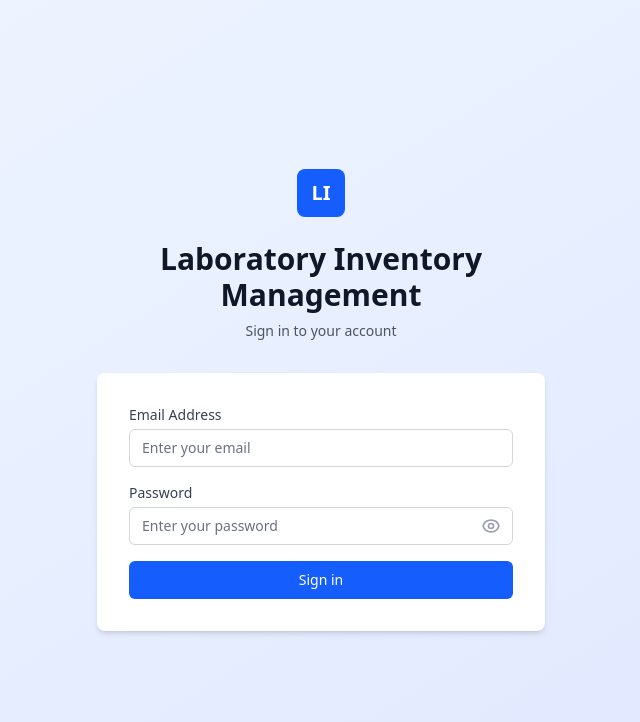
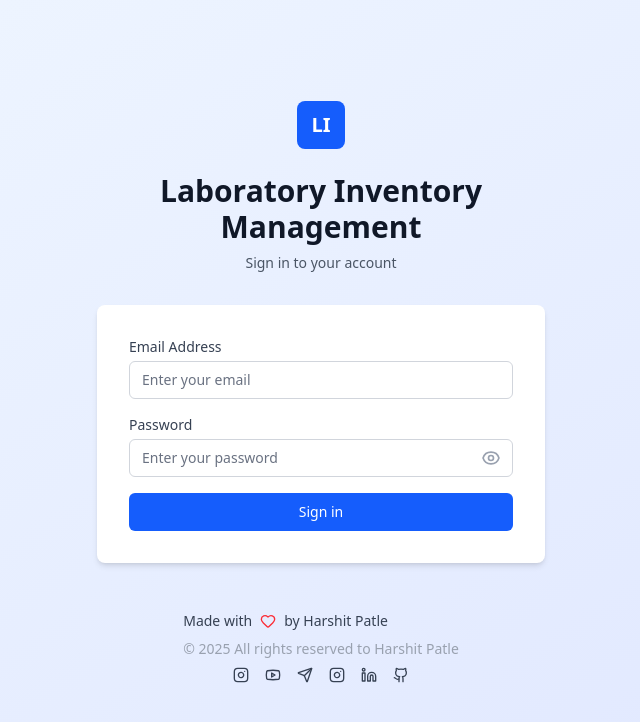
Before and after one commit to Harshit-Patle/A-1-Launchpad, a React (Vite) app in the folder client/: page / in a window 1280 px wide. Shown: the top 722 px of the page, without its empty margins (319-959 px from the left). Built offline with nearby package versions, Linux system fonts and the light colour scheme; no server answers.

Commit message:
Update Footer

```diff
--- a/client/src/pages/Login.jsx
+++ b/client/src/pages/Login.jsx
@@ -131,7 +131,7 @@ export default function Login() {
                         </div>
                     </div>
                 </form>
-                {/* <Footer variant="login" /> */}
+                <Footer variant="login" />
             </div>
         </div>
     );
```
